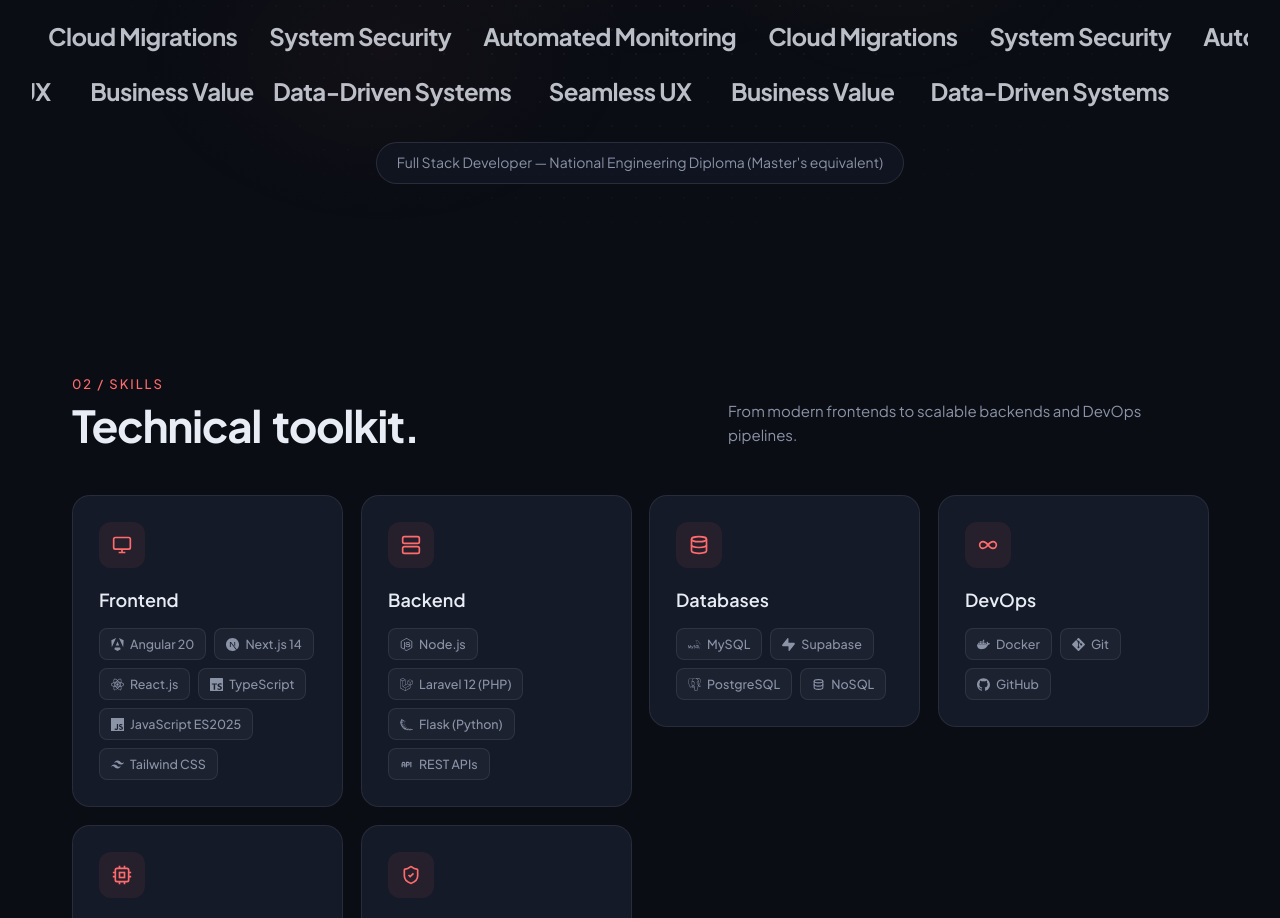
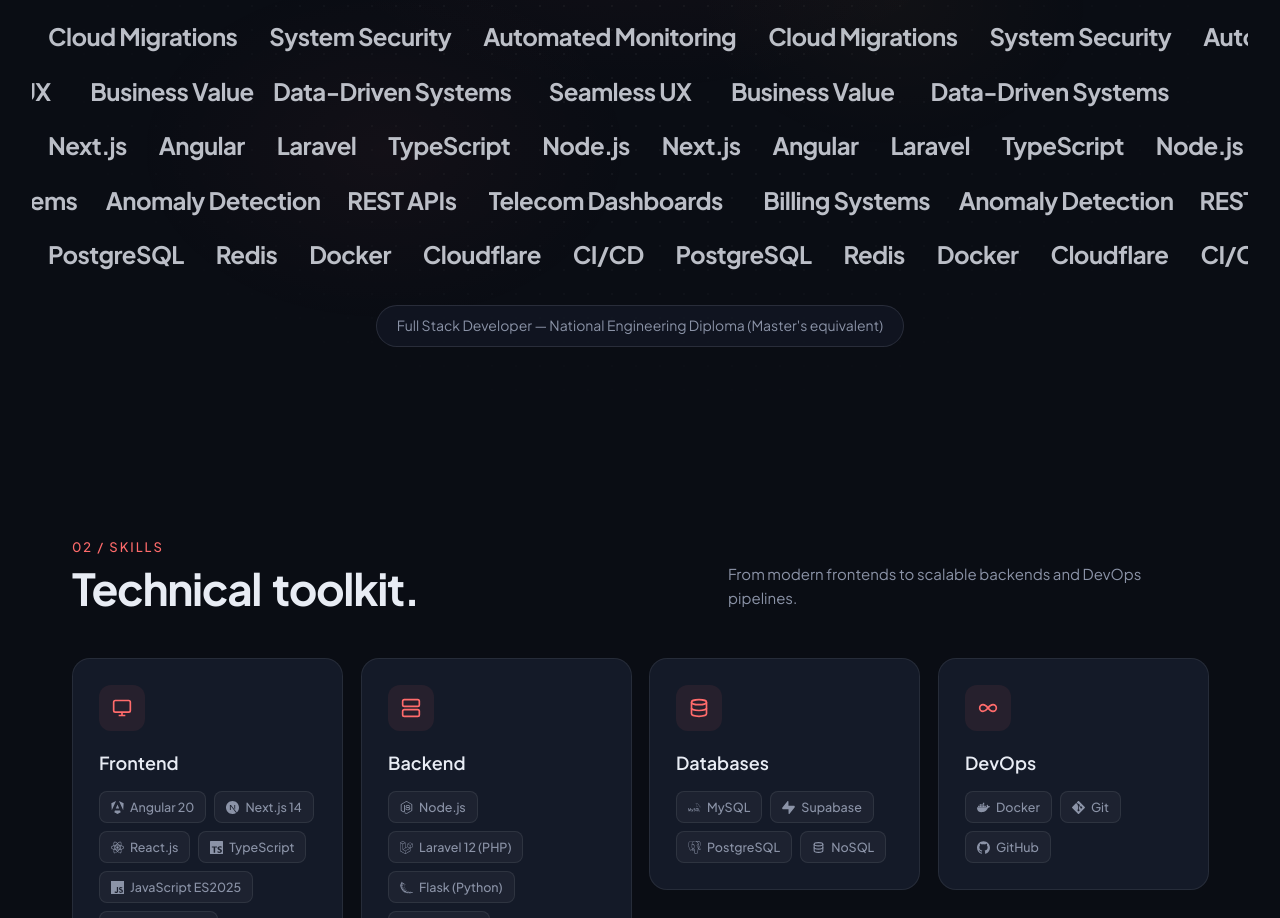
Before and after one commit to AmineMabrouk17/My-Portfolio, a Next.js app: page / in a window 1280 px wide. Shown: the part 1124-2042 px from the top of the page. Built offline with nearby package versions, Linux system fonts and the light colour scheme.

Commit message:
feat(about): expand marquee rows with more skills and stack

```diff
--- a/src/components/sections/About.tsx
+++ b/src/components/sections/About.tsx
@@ -9,6 +9,9 @@
   ["Secure Architecture", "High-Performance Apps", "Real-time Features"],
   ["Cloud Migrations", "System Security", "Automated Monitoring"],
   ["Data-Driven Systems", "Seamless UX", "Business Value"],
+  ["Next.js", "Angular", "Laravel", "TypeScript", "Node.js"],
+  ["Telecom Dashboards", "Billing Systems", "Anomaly Detection", "REST APIs"],
+  ["PostgreSQL", "Redis", "Docker", "Cloudflare", "CI/CD"],
 ];
 
 export default function About() {
```
